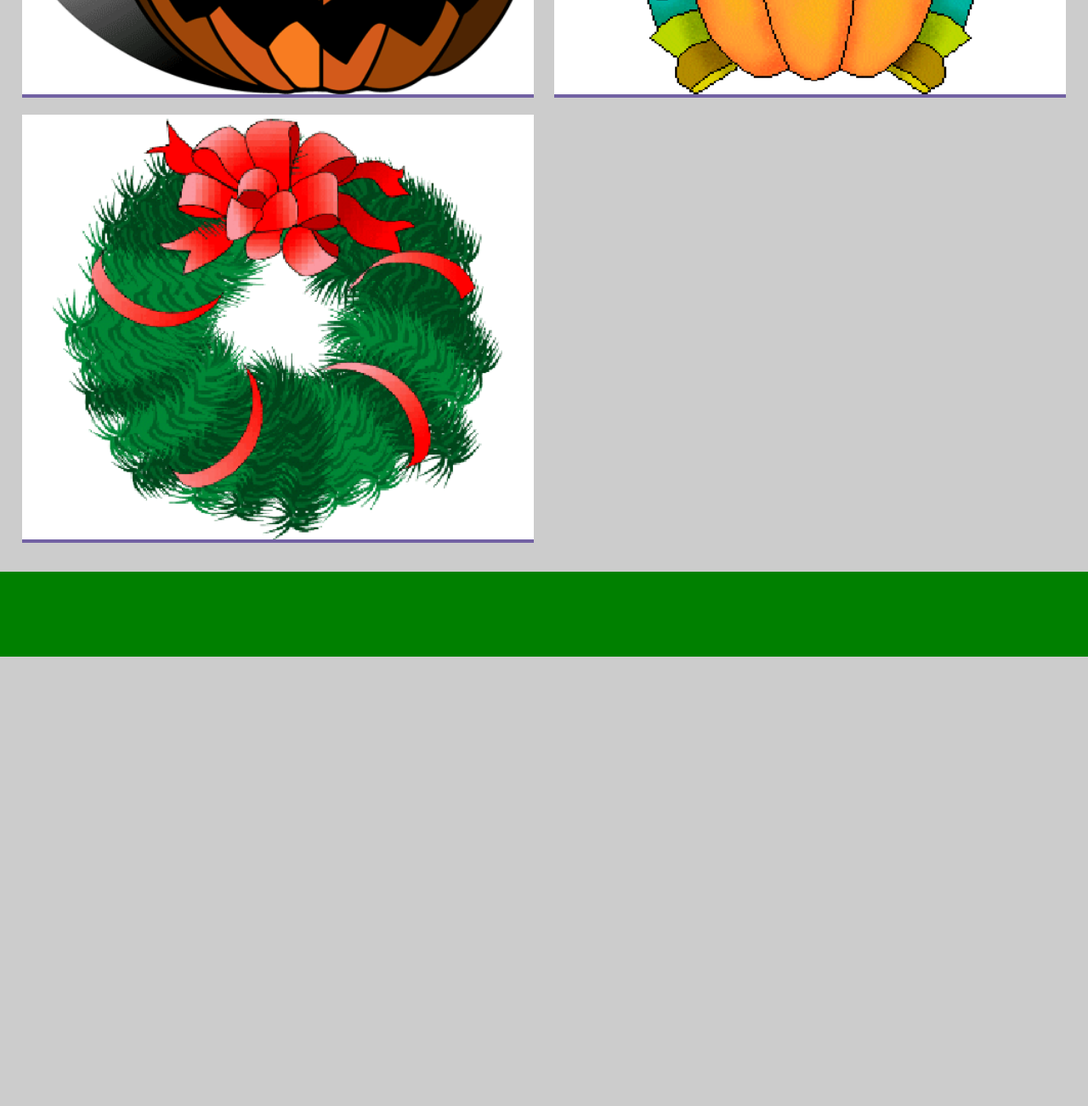
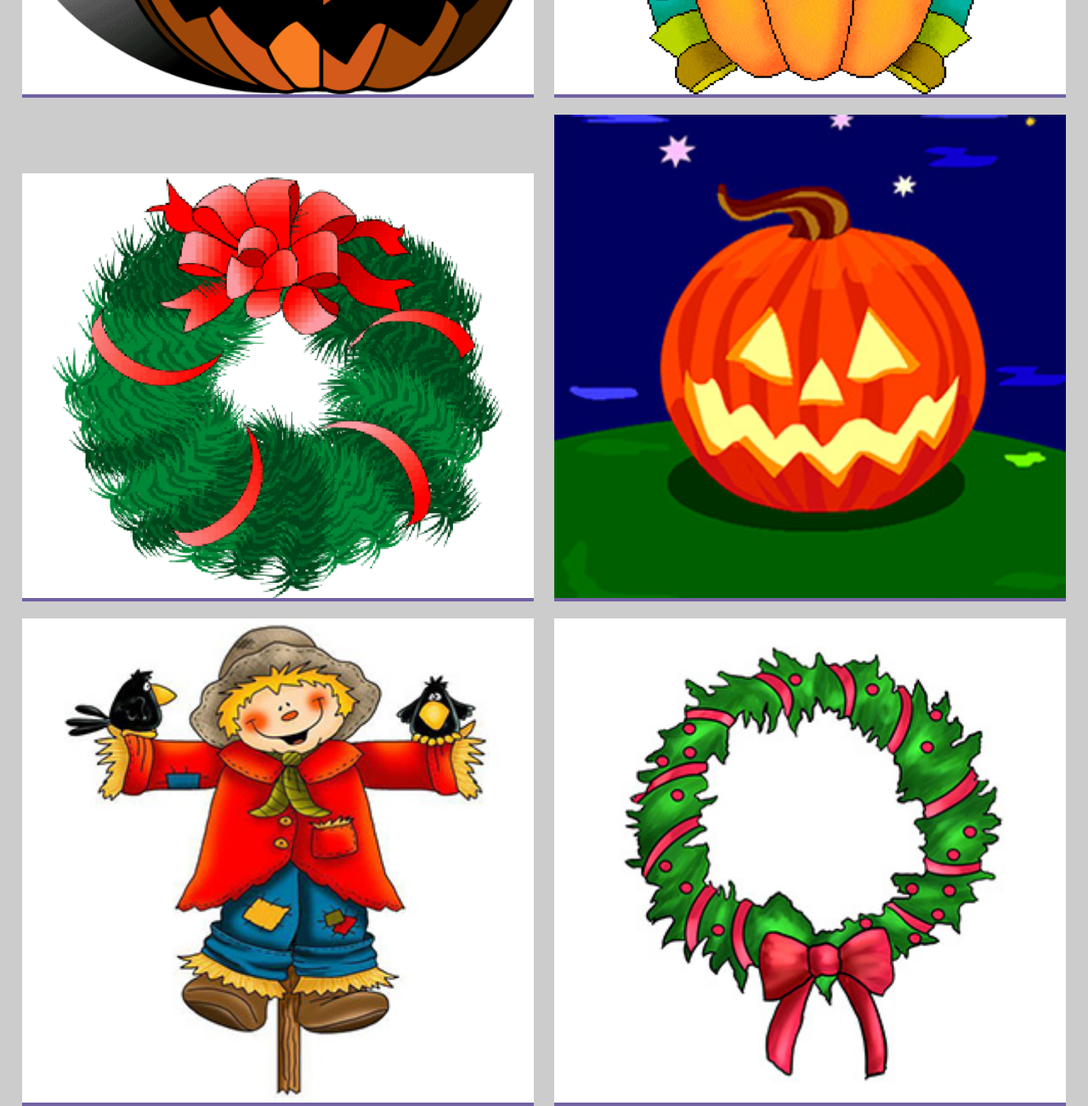
Before and after one commit to raverjames2003/portfolio, a plain HTML site: page gra2754cp3johngutierrez2025/DIYWebsite.html in a window 1280 px wide. Shown: the part 500-1802 px from the top of the page at 85% size. Before the commit the page ends 1273 px from the top, so only its background shows below. Drawn offline with Linux system fonts and the light colour scheme.

Commit message:
Add files via upload

```diff
--- a/gra2754cp3johngutierrez2025/DIYWebsite.html
+++ b/gra2754cp3johngutierrez2025/DIYWebsite.html
@@ -63,12 +63,12 @@ wrapper {
 <body>
 <header></header>
 <wrapper>
-  <section><img src="pumpkin3%20(1).gif" alt="" width="340" height="284"></section>
-  <section><img src="scarecrow.gif" alt="" width="196" height="231"></section>
+  <section><img src="pumpkin3%20(1).gif" alt="" width="300" height="284"></section>
+  <section><img src="scarecrow.gif" alt="" width="300" height="284"></section>
   <section><img src="wreath-with-ribbon.gif" alt="" width="300" height="284"></section>
-  <section></section>
-  <section></section>
-  <section></section>
+  <section><img src="jack2.jpg" alt="" width="300" height="284"></section>
+  <section><img src="scarecrow2.jpg" alt="" width="300" height="284"></section>
+  <section><img src="wreath2.jpg" alt="" width="300" height="284"></section>
 </wrapper>
 <footer></footer>
 </body>
```
Also changed, not shown: gra2754cp3johngutierrez2025/jack2.jpg (added), gra2754cp3johngutierrez2025/scarecrow2.jpg (added), gra2754cp3johngutierrez2025/wreath2.jpg (added).
